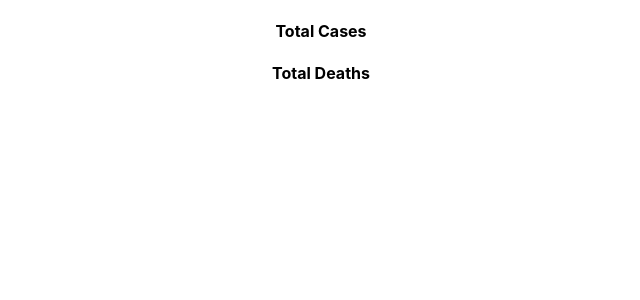
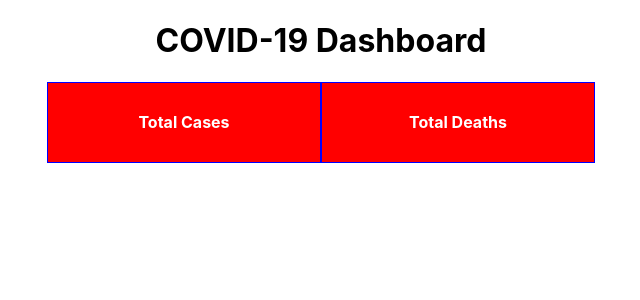
Before and after one commit to petedannemann/covid-dashboard, a React (Create React App) app in the folder frontend/: page / in a window 1280 px wide. Shown: the top 300 px of the page, without its empty margins (319-959 px from the left). Built offline with nearby package versions, Linux system fonts and the light colour scheme; no server answers.

Commit message:
Add basic styling and header

```diff
--- a/frontend/src/App.js
+++ b/frontend/src/App.js
@@ -49,9 +49,11 @@ class App extends Component {
   render() {
     return (
       <div className="App">
-        {this.state.isLoading}
-        <Indicator number={this.state.caseCount} text={"Total Cases"}/>
-        <Indicator number={this.state.deathCount} text={"Total Deaths"}/>
+        <h1>COVID-19 Dashboard</h1>
+        <div id="indicator-container">
+          <Indicator number={this.state.caseCount} text={"Total Cases"} id="indicator-cases"/>
+          <Indicator number={this.state.deathCount} text={"Total Deaths"} id="indicator-deaths"/>
+        </div>
       </div>
     );
   }
--- a/frontend/src/components/Indicator.js
+++ b/frontend/src/components/Indicator.js
@@ -1,7 +1,17 @@
 import React from 'react';
 
 const indicator = props => {
-  return (<div>
+  const style = {
+    backgroundColor: 'red',
+    color: 'white',
+    font: 'inherit',
+    border: '1px solid blue',
+    padding: '8px',
+    display: 'inline-block',
+    width: '20%'
+  };
+
+  return (<div style={style}>
           <h1>{props.number}</h1>
           <h4>{props.text}</h4>
           </div>)
```
